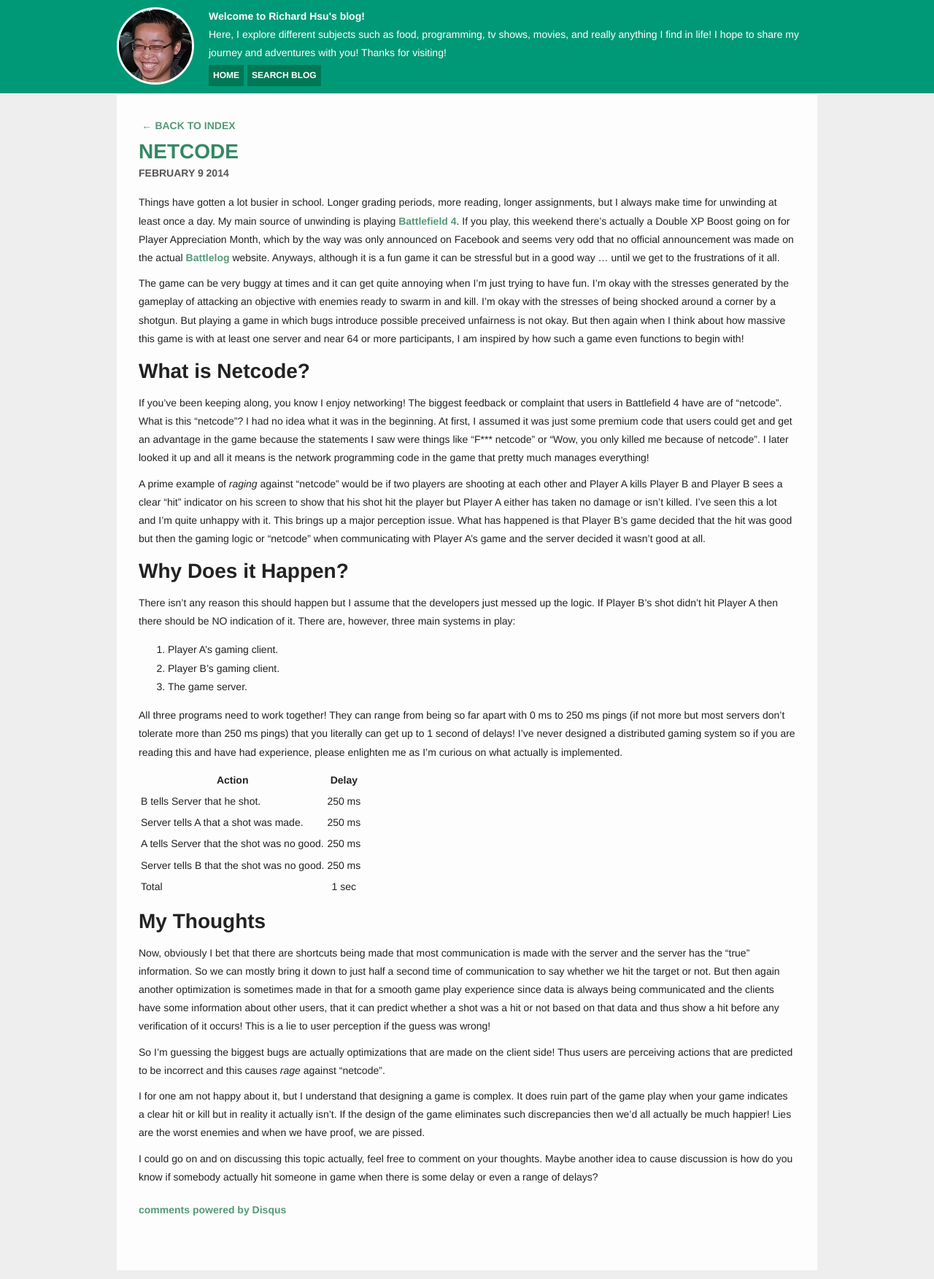
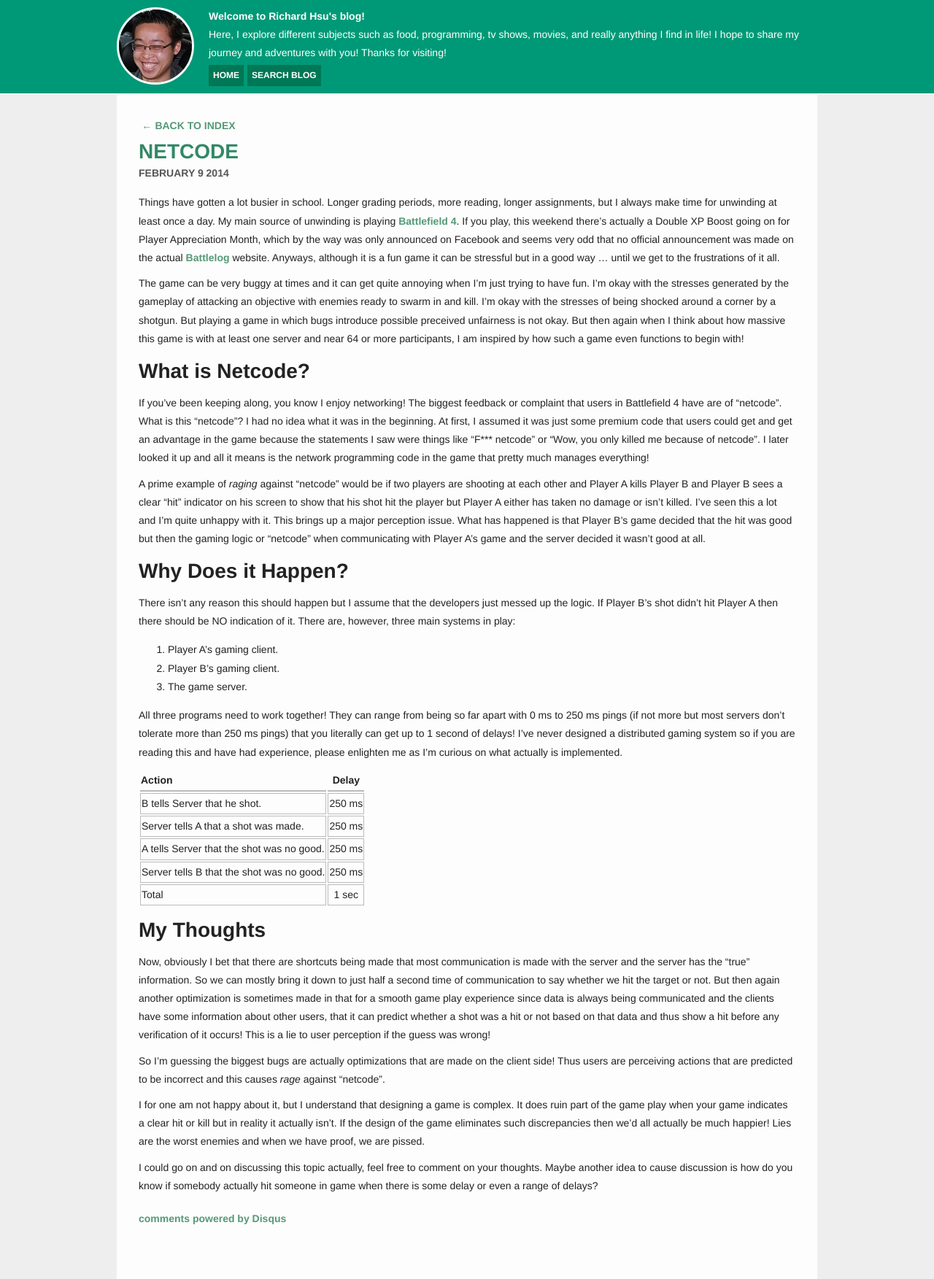
Before and after one commit to richardhsu/richardhsu.github.io, a Jekyll site: the page built from _posts/2014-02-09-netcode-frustrations.markdown, in a window 1280 px wide. Shown: the whole page at 73% size. Built offline with Jekyll 4.4.1, drawn with Linux system fonts in a browser that asks for light colours; Markdown is read by kramdown in place of the engine named in the settings; comment, search, counter and statistics services are not loaded.

Commit message:
Changing table style.

```diff
--- a/_posts/2014-02-09-netcode-frustrations.markdown
+++ b/_posts/2014-02-09-netcode-frustrations.markdown
@@ -61,13 +61,13 @@ I've never designed a distributed gaming system so if you are reading this and
 have had experience, please enlighten me as I'm curious on what actually is
 implemented.
 
-| Action                                   | Delay  |
-| ---------------------------------------- |:------:|
-| B tells Server that he shot.             | 250 ms |
-| Server tells A that a shot was made.     | 250 ms |
-| A tells Server that the shot was no good.| 250 ms |
-| Server tells B that the shot was no good.| 250 ms |
-| Total                                    | 1 sec  |
+| Action                                    | Delay  |
+| :---------------------------------------- |:------:|
+| B tells Server that he shot.              | 250 ms |
+| Server tells A that a shot was made.      | 250 ms |
+| A tells Server that the shot was no good. | 250 ms |
+| Server tells B that the shot was no good. | 250 ms |
+| Total                                     | 1 sec  |
 
 
 # My Thoughts
--- a/css/style.css
+++ b/css/style.css
@@ -256,3 +256,11 @@ ul.pages li a:hover, ul.pages li a:active {
 #disqus_thread {
   margin-top: 20px;
 }
+
+table td {
+  border: 1px solid #bbbbbb;
+}
+
+table thead th {
+  border-bottom: 2px solid #bbbbbb;
+}
```
